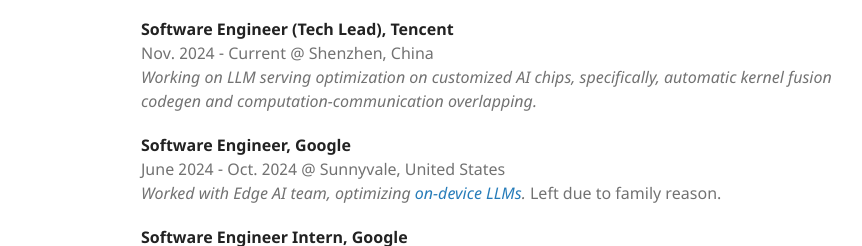
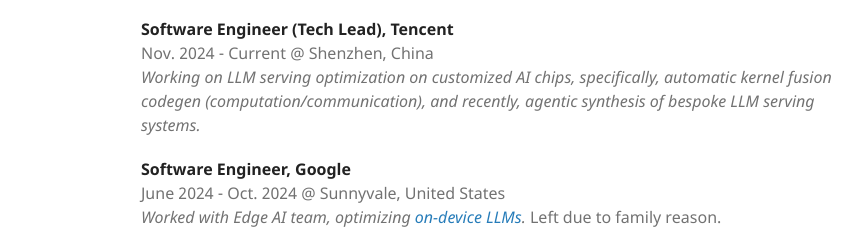
Before and after one commit to wuruoyu/wuruoyu.github.io, a plain HTML site: page index.html in a window 1280 px wide. Shown: the part 378-624 px from the top of the page, 299-1161 px from the left. Drawn offline with Linux system fonts and the light colour scheme.

Commit message:
Deploying to master from @ wuruoyu/wuruoyu.github.io.private@32e69defa6d043dccb4ae80af1c84892a59407cc 🚀

```diff
--- a/index.html
+++ b/index.html
@@ -86,7 +86,7 @@
 
 <p><strong>Software Engineer (Tech Lead), Tencent</strong><br />
 Nov. 2024 - Current @ Shenzhen, China<br />
-<em>Working on LLM serving optimization on customized AI chips, specifically, automatic kernel fusion codegen and computation-communication overlapping.</em></p>
+<em>Working on LLM serving optimization on customized AI chips, specifically, automatic kernel fusion codegen (computation/communication), and recently, agentic synthesis of bespoke LLM serving systems.</em></p>
 
 <p><strong>Software Engineer, Google</strong><br />
 June 2024 - Oct. 2024 @ Sunnyvale, United States<br />
```
